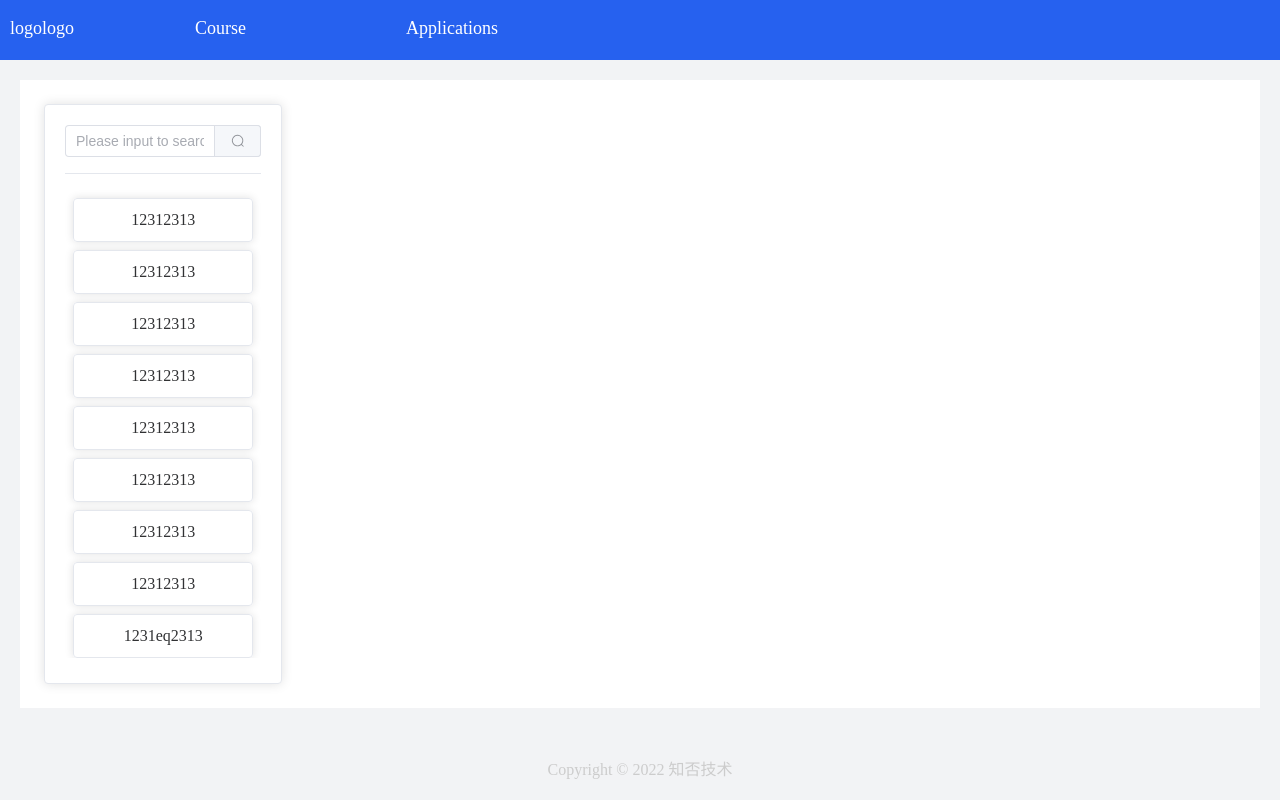
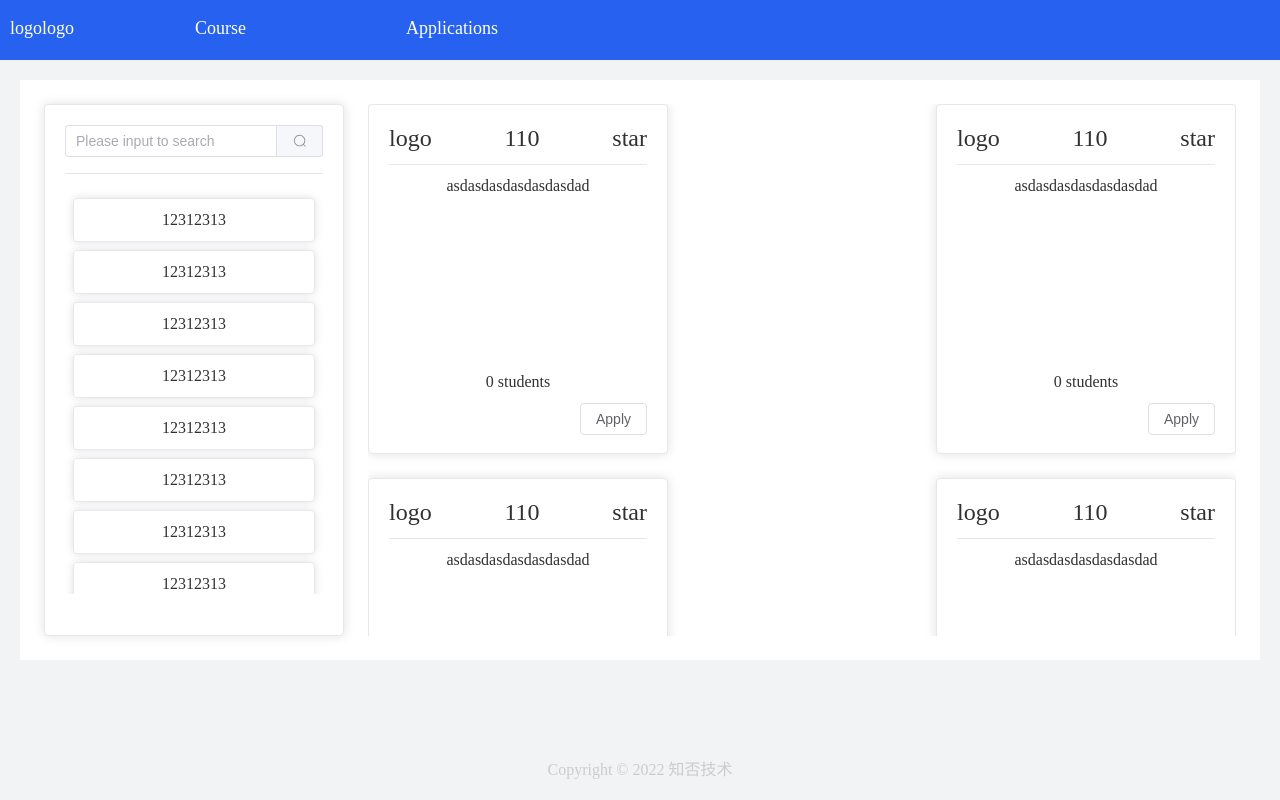
Before and after one commit to TTTTy98/COURSE, a Vue app: page /#/index in a window 1280 px wide. Built offline with nearby package versions, Linux system fonts and the light colour scheme.

Commit message:
courseCard lirz

```diff
--- a/index.html
+++ b/index.html
@@ -2,7 +2,8 @@
 <html lang="en">
   <head>
     <meta charset="UTF-8" />
-    <link rel="icon" type="image/svg+xml" href="/src/assets/img/favicon.ico" />
+    <link rel="icon" type="image/svg+xml" href="" />
+    <!-- TODO add icon -->
     <meta name="viewport" content="width=device-width, initial-scale=1.0" />
     <title>知否在线课堂</title>
   </head>
--- /dev/null
+++ b/src/components/courseCard.vue
@@ -0,0 +1,91 @@
+/**
+ * @Description course card
+ * @Author:
+ */
+<template>
+  <el-card class="box-card">
+    <slot name="header">
+      <div class="header">
+        <div class="logo">logo</div>
+        <div class="title">{{ props.cardData.title }}</div>
+        <div class="star">star</div>
+      </div>
+    </slot>
+    <div class="body-box">
+      <div class="body">
+        {{ props.cardData.desc }}
+      </div>
+      <div class="footer">
+        <div>{{ studentNum || 0 }} students</div>
+        <div class="btn-box">
+          <el-button class="course-btn" @click="clickHandler">Apply</el-button>
+        </div>
+      </div>
+    </div>
+  </el-card>
+</template>
+  <script setup>
+import { ref, computed } from "vue";
+const props = defineProps({
+  cardData: {
+    type: Object,
+    require: true,
+    default: () => {},
+  },
+});
+const studentNum = computed(() => {
+  return props.cardData.studentNumber; //TODO check fields
+});
+</script>
+
+<style lang="scss" scoped>
+.header {
+  box-sizing: border-box;
+  width: 100%;
+  display: flex;
+  justify-content: space-between;
+  height: 40px;
+  font-size: 24px;
+  padding-bottom: 8px;
+  border-bottom: solid #e4e7ed 1px;
+}
+.body {
+  box-sizing: border-box;
+  padding: 12px 0;
+  overflow: hidden;
+  width: 100%;
+  height: 100%;
+}
+.footer {
+  box-sizing: border-box;
+  width: 100%;
+}
+.box-card {
+  box-sizing: border-box;
+  width: 300px;
+  height: 350px;
+  margin-bottom: 24px;
+}
+.body-box {
+  width: 100%;
+  height: 270px;
+  display: flex;
+  box-sizing: border-box;
+  flex-direction: column;
+  justify-content: space-between;
+  align-items: center;
+}
+:deep(.el-card__body) {
+  box-sizing: border-box;
+  width: 100%;
+  height: 100%;
+}
+.btn-box {
+  padding-top: 12px;
+  display: flex;
+  justify-content: flex-end;
+}
+.course-btn {
+  margin-left: 12px;
+}
+</style>
--- a/src/components/searchList.vue
+++ b/src/components/searchList.vue
@@ -72,8 +72,8 @@ const jumpToCourse = () => {
   box-sizing: border-box;
   padding: 20px;
   width: 20%;
-  max-width: 300px;
-  min-width: 100px;
+  max-width: 400%;
+  min-width: 300px;
   height: 100%;
 }
 .item-box {
--- a/src/router/index.js
+++ b/src/router/index.js
@@ -8,15 +8,15 @@ const routes = [
         path: '/login',
         name: 'login',
         meta: {
-            title: '登录'
+            title: 'Login'
         },
         component: () => import('../view/Login.vue')
     },
     {
         path: '/home',
-        name: '主页',
+        name: 'Home',
         meta: {
-            title: '主页'
+            title: 'Home'
         },
         component: () => import('../view/Home.vue'),
         redirect: '/index',
@@ -24,21 +24,21 @@ const routes = [
             {
                 path: '/index',
                 meta: {
-                    title: '首页'
+                    title: 'Course'
                 },
-                component: () => import('../view/Welcome.vue')
+                component: () => import('../view/Course.vue')
             },
             {
                 path: '/user/list',
                 meta: {
-                    title: '用户管理'
+                    title: 'User'
                 },
                 component: () => import('../view/user/Index.vue'),
             },
             {
                 path: '/user/detail',
                 meta: {
-                    title: '用户详情'
+                    title: 'User Detail'
                 },
                 component: () => import('../view/user/Detail.vue'),
             },
@@ -55,11 +55,11 @@ router.beforeEach((to, from, next) => {
     if (to.meta.title) {
       document.title = 'Course management system - ' + to.meta.title
     }
-    // 放行登录页面
+    // login success
     if (to.path === '/login') {
       return next()
     }
-    // 获取token
+    // get token
     // const token= sessionStorage.getItem('token')
     // if (!token) {
     //   return next('/login')
@@ -69,5 +69,5 @@ router.beforeEach((to, from, next) => {
     return next()
   })
 
-// 导出路由
+// export router
 export default router
--- a/src/style.css
+++ b/src/style.css
@@ -5,7 +5,9 @@ body {
     height: 100%;
     background: #fff;
 }
-
+div{
+    box-sizing: border-box;
+}
 /* 表格统一样式 */
 .el-table .el-table__header-wrapper thead th,
 .el-table .el-table__fixed-header-wrapper thead th {
--- /dev/null
+++ b/src/view/Course.vue
@@ -0,0 +1,78 @@
+<template>
+  <div class="main">
+    <searchList />
+    <div class="list-body">
+      <courseCard
+        v-for="(item, index) in listData"
+        :key="index"
+        :cardData="item"
+      />
+    </div>
+  </div>
+</template>
+
+<script setup>
+import searchList from "../components/searchList.vue";
+import courseCard from "../components/courseCard.vue";
+import { ref } from "vue";
+const listData = ref([
+    {
+        title:110,
+        desc:'asdasdasdasdasdasdad',
+        studentNum:20
+    },
+    {
+        title:110,
+        desc:'asdasdasdasdasdasdad',
+        studentNum:20
+    },
+    {
+        title:110,
+        desc:'asdasdasdasdasdasdad',
+        studentNum:20
+    },
+    {
+        title:110,
+        desc:'asdasdasdasdasdasdad',
+        studentNum:20
+    },
+    {
+        title:110,
+        desc:'asdasdasdasdasdasdad',
+        studentNum:20
+    },
+    {
+        title:110,
+        desc:'asdasdasdasdasdasdad',
+        studentNum:20
+    },
+    {
+        title:110,
+        desc:'asdasdasdasdasdasdad',
+        studentNum:20
+    },
+
+])
+</script>
+
+<style  scoped>
+.main {
+  display: flex;
+  justify-content: space-between;
+  text-align: center;
+  padding: 24px;
+  background: white;
+  height: calc(100% - 60px);
+}
+.list-body {
+  display: flex;
+  background: white;
+  width:100%;
+  height:100%;
+  overflow-y: auto;
+  margin-left:24px;
+  justify-content: space-between;
+  flex-wrap: wrap;
+}
+
+</style>
--- a/src/view/Welcome.vue
+++ /dev/null
@@ -1,20 +0,0 @@
-<template>
-    <div class="main">
-
-        <searchList />
-    </div>
-</template>
-
-<script setup>
-import searchList from '../components/searchList.vue'
-
-</script>
-
-<style  scoped>
-.main {
-    text-align: center;
-    padding: 24px;
-    background: white;
-    height:calc( 100% - 60px);
-}
-</style>
```
